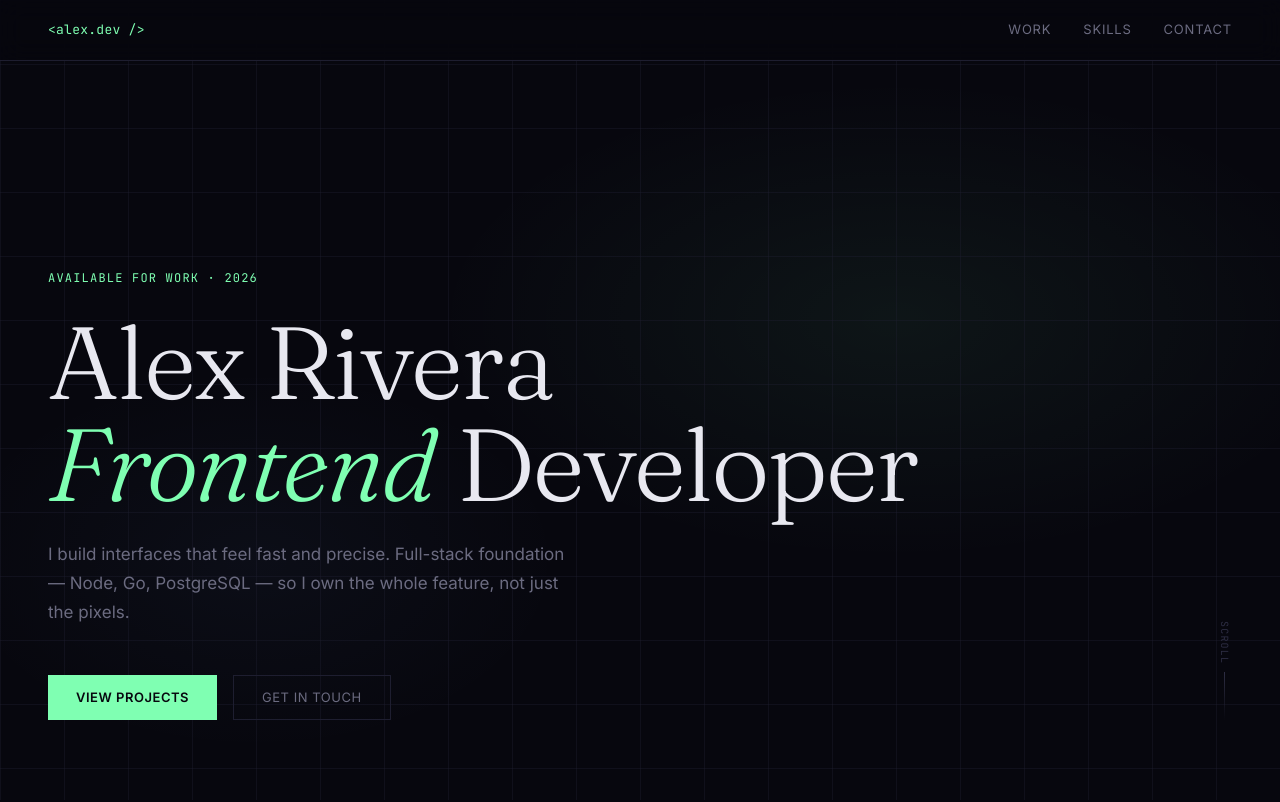
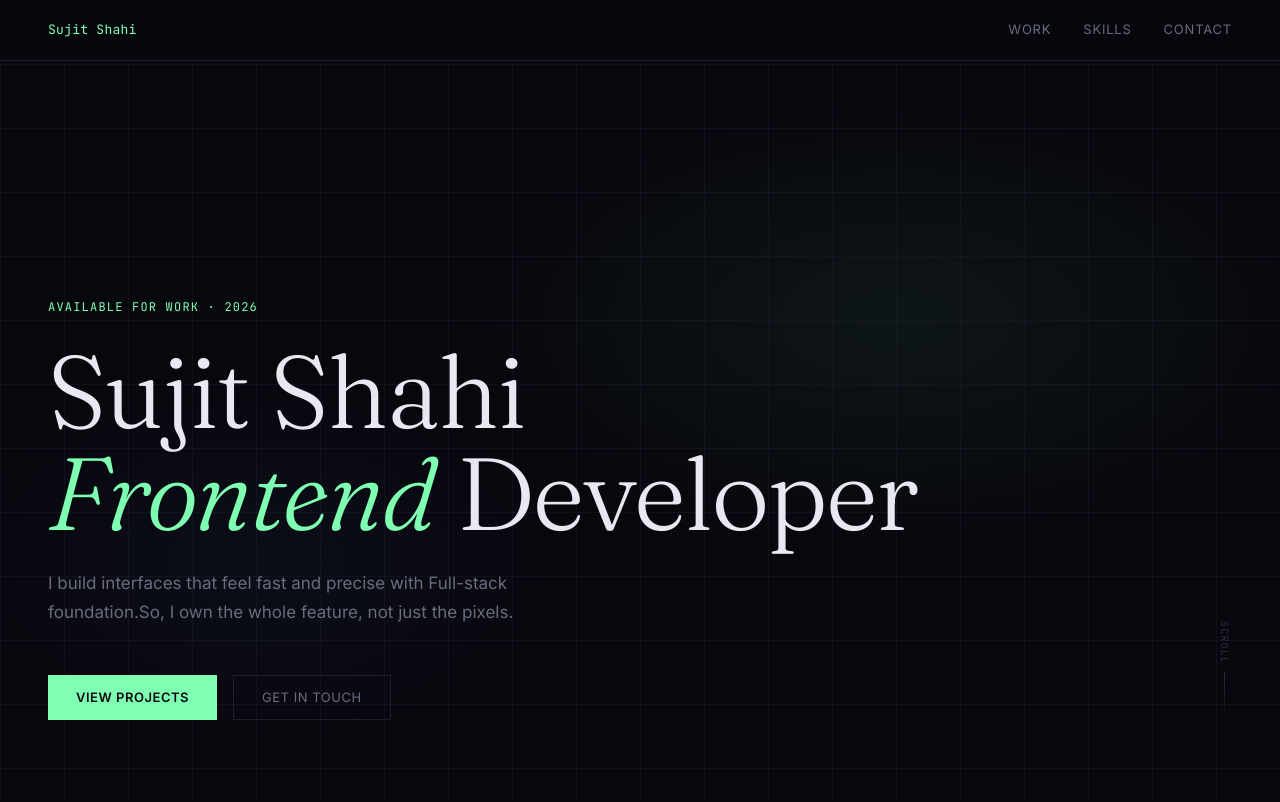
Before and after one commit to sujitshahi/PORTFOLIO, a Next.js app: page / in a window 1280 px wide. Shown: the top 802 px of the page. Built offline with nearby package versions, Linux system fonts and the light colour scheme.

Commit message:
changes in ui

```diff
--- a/src/app/components/Nav.tsx
+++ b/src/app/components/Nav.tsx
@@ -26,7 +26,7 @@ export default function Nav() {
           letterSpacing: '0.02em',
         }}
       >
-        {'<alex.dev />'}
+        {'Sujit Shahi'}
       </span>
       <div style={{ display: 'flex', gap: '32px' }}>
         {['Work', 'Skills', 'Contact'].map((item) => (
--- a/src/app/page.tsx
+++ b/src/app/page.tsx
@@ -130,7 +130,7 @@ function Hero() {
             margin: '0 0 24px',
           }}
         >
-          Alex Rivera
+          Sujit Shahi
           <br />
           <em style={{ fontStyle: 'italic', fontWeight: 300, color: '#7fffb2' }}>Frontend</em>{' '}
           Developer
@@ -144,8 +144,7 @@ function Hero() {
             margin: '0 0 48px',
           }}
         >
-          I build interfaces that feel fast and precise. Full-stack foundation — Node, Go,
-          PostgreSQL — so I own the whole feature, not just the pixels.
+          I build interfaces that feel fast and precise with Full-stack foundation.So, I own the whole feature, not just the pixels.
         </p>
         <div style={{ display: 'flex', gap: '16px', flexWrap: 'wrap' }}>
           <a
```
